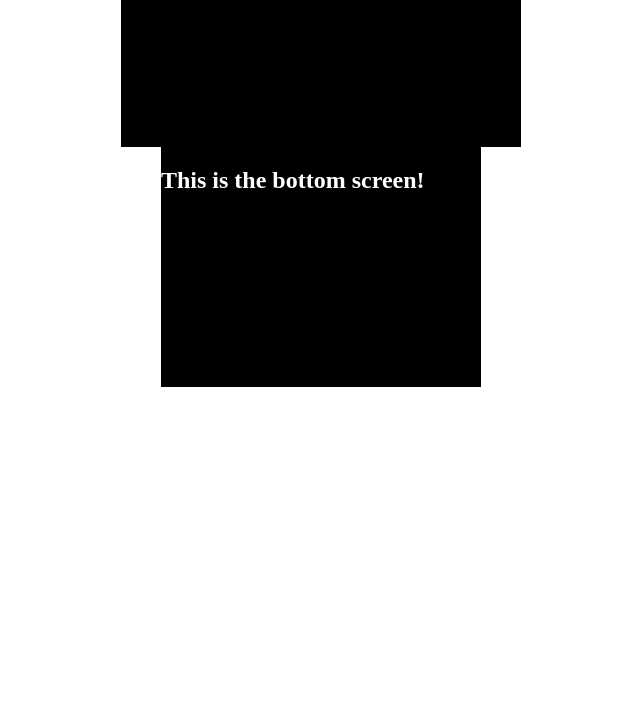
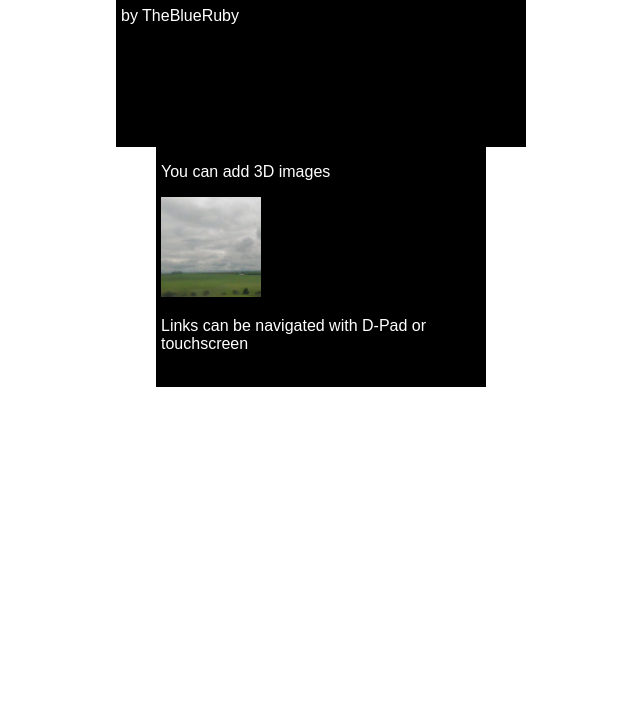
Before and after one commit to TheBlueRuby/basic-3ds-site, a plain HTML site: page index.html in a window 1280 px wide. Shown: the part 73-800 px from the top of the page, without its empty margins (319-959 px from the left). Drawn offline with Linux system fonts and the light colour scheme.

Commit message:
added 3d image

```diff
--- a/css/3ds.css
+++ b/css/3ds.css
@@ -4,8 +4,9 @@ html {
 }
 
 body>div {
+    margin: 0 auto;
     overflow: hidden;
-    margin: 0 auto;
+    padding: 0 5px;
 }
 
 #top {
@@ -20,4 +21,5 @@ body>div {
     height: 240px;
     background: #000;
     color: #fff;
+    overflow: auto;
 }
--- a/css/style.css
+++ b/css/style.css
@@ -0,0 +1,9 @@
+body {
+    font-family: Arial, Helvetica, sans-serif;
+}
+
+.img-link {
+    display: inline-block;
+    height: 100px;
+    width: 100px;
+}
--- a/index.html
+++ b/index.html
@@ -1,21 +1,29 @@
 <!DOCTYPE html>
 <html lang="en">
     <head>
-    <meta charset="UTF-8">
-    <meta http-equiv="X-UA-Compatible" content="IE=edge">
-    <meta name="viewport" content="width=400px">
-    <link rel="stylesheet" href="css/3ds.css">
+        <meta charset="UTF-8" />
+        <meta http-equiv="X-UA-Compatible" content="IE=edge" />
+        <meta name="viewport" content="width=400px" />
+        <link rel="stylesheet" href="css/3ds.css" />
 
         <!--Customise style.css however you want!-->
-    <link rel="stylesheet" href="css/style.css">
+        <link rel="stylesheet" href="css/style.css" />
         <title>Basic 3DS Website</title>
     </head>
     <body>
         <div id="top">
-        <h1>This is the top screen!</h1>
+            <h1>Basic 3DS Website</h1>
+            <p>by TheBlueRuby</p>
         </div>
         <div id="bottom">
-        <h2>This is the bottom screen!</h2>
+            <div>
+                <p>You can add 3D images</p>
+                <a class="img-link" href="images/img01.MPO" style="background-image: url('images/thumb01.png');"></a>
             </div>
+            <p>Links can be navigated with D-Pad or touchscreen</p>
+        </div>
+        <script>
+            window.scrollTo(40, 220);
+        </script>
     </body>
 </html>
```
Also changed, not shown: images/thumb01.png (added), 1 other file. Lines whose indentation alone changed are shown as unchanged.
